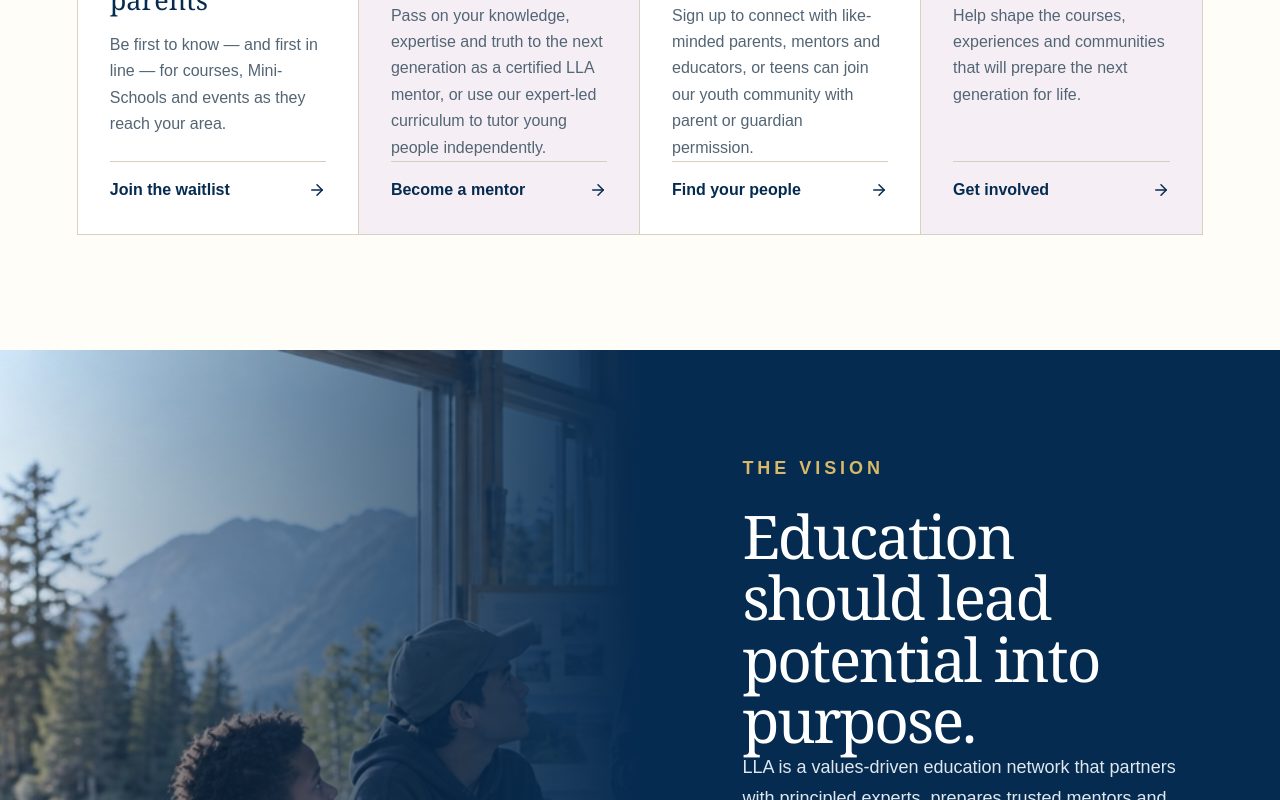
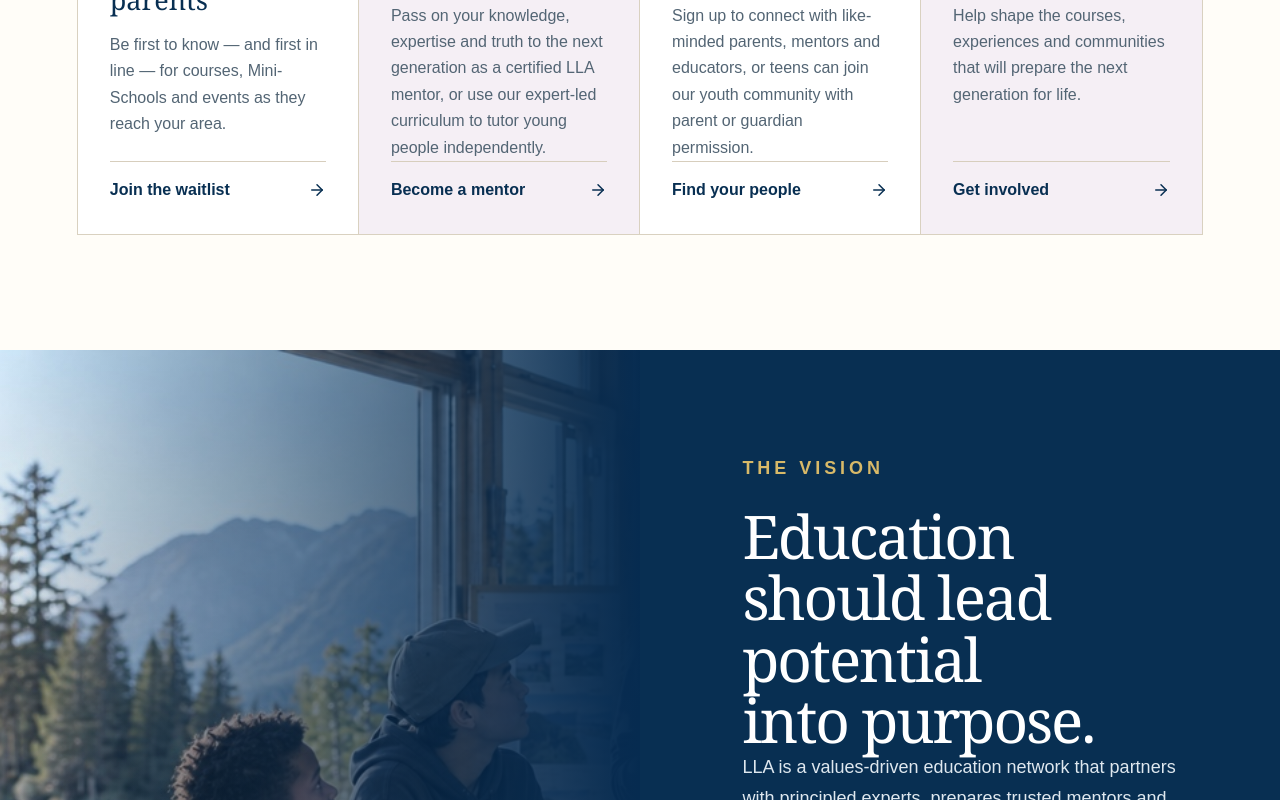
Before and after one commit to fgdfbfb/living-learning-academy, a Next.js app: page / in a window 1280 px wide. Shown: the part 2000-2800 px from the top of the page. Built offline with nearby package versions, Linux system fonts and the light colour scheme.

Commit message:
Polish homepage styling

```diff
--- a/app/globals.css
+++ b/app/globals.css
@@ -6,3 +6,50 @@
 /* Keep the hero headline lines comfortably separated. */
 .hero h1{line-height:1.1}
 .hero h1 em{display:block;margin-top:.08em}
+/* Refined Living Learning Academy design */
+:root {
+  --navy: #082f52;
+  --gold: #b78b3e;
+}
+
+.button {
+  border-radius: 3px;
+  transition: transform 0.2s ease, box-shadow 0.2s ease;
+}
+
+.button:hover {
+  box-shadow: 0 12px 28px #062b5026;
+}
+
+.section-heading h2,
+.why-section h2,
+.vision-copy h2,
+.community h2,
+.final-cta h2 {
+  text-wrap: balance;
+}
+
+.pathway {
+  transition: background-color 0.2s ease;
+}
+
+.pathway:hover {
+  background-color: #fbf7ef;
+}
+
+input,
+select,
+textarea {
+  border-radius: 4px;
+}
+
+@media (max-width: 680px) {
+  .hero-copy {
+    padding-top: 64px;
+    padding-bottom: 58px;
+  }
+
+  .hero-actions {
+    gap: 18px;
+  }
+}
```
